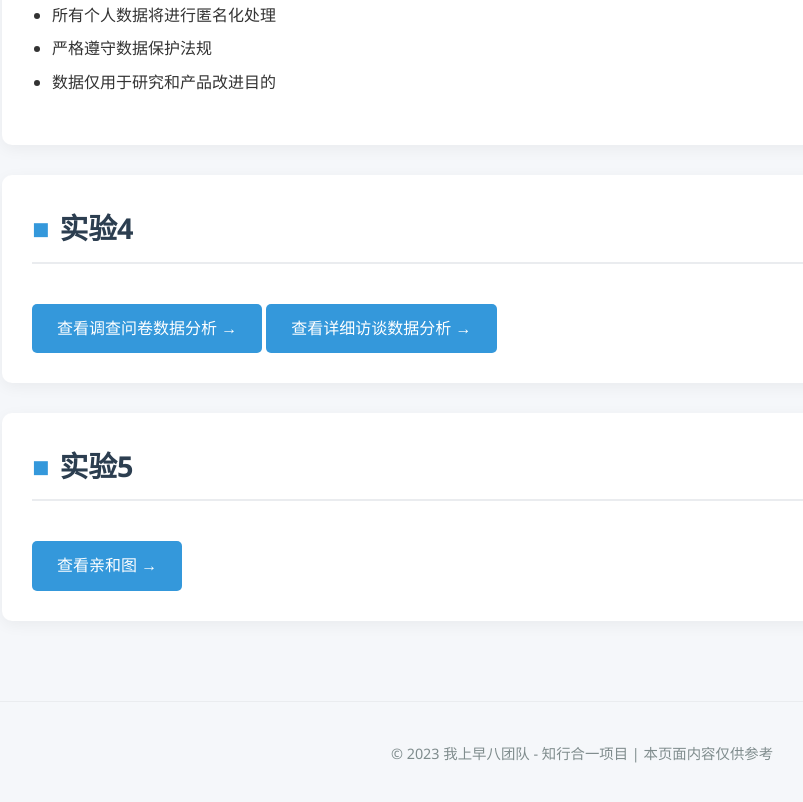
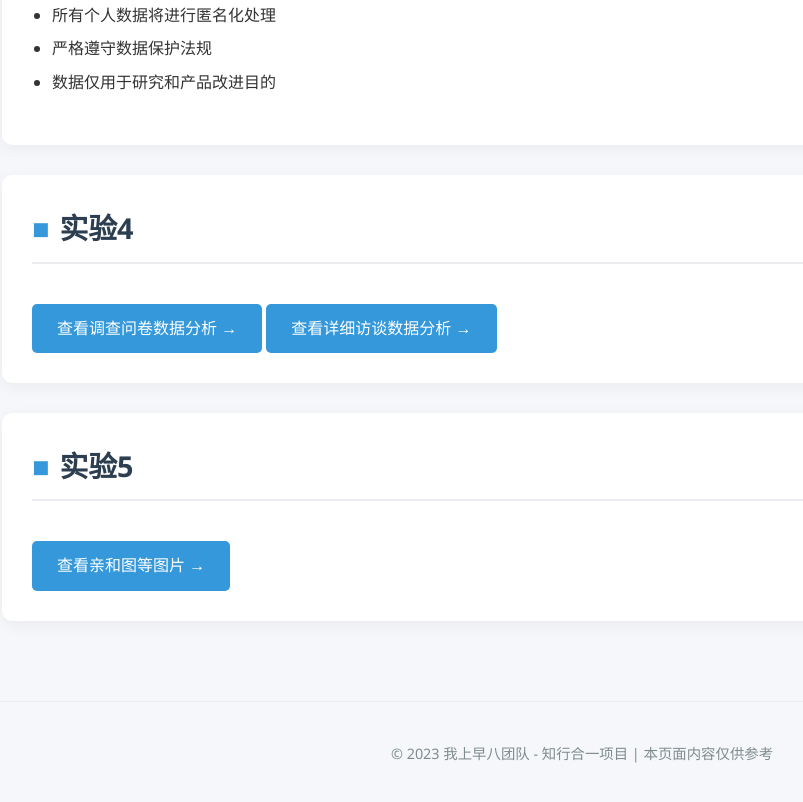
Before and after one commit to 1643596605/1643596605.github.io, a plain HTML site: page index.html in a window 1280 px wide. Shown: the part 2361-3163 px from the top of the page, without its empty margins (58-861 px from the left). Drawn offline with Linux system fonts and the light colour scheme.

Commit message:
小修改

```diff
--- a/index.html
+++ b/index.html
@@ -443,7 +443,7 @@
     </section>
     <section>
         <h2>实验5</h2>
-        <a href="map.html" class="interview-link">查看亲和图 →</a>
+        <a href="map.html" class="interview-link">查看亲和图等图片 →</a>
     </section>
 </div>
 
```
